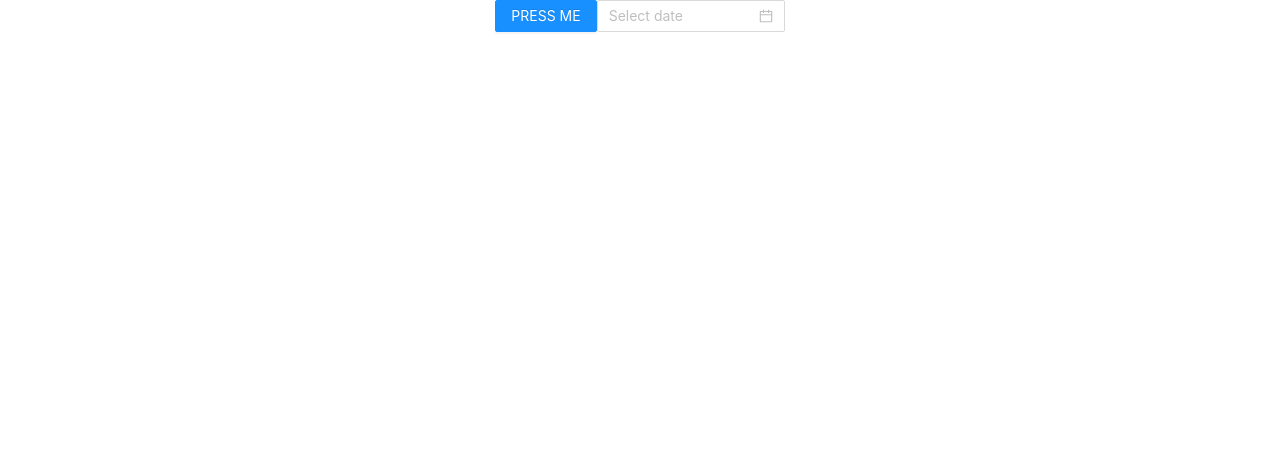
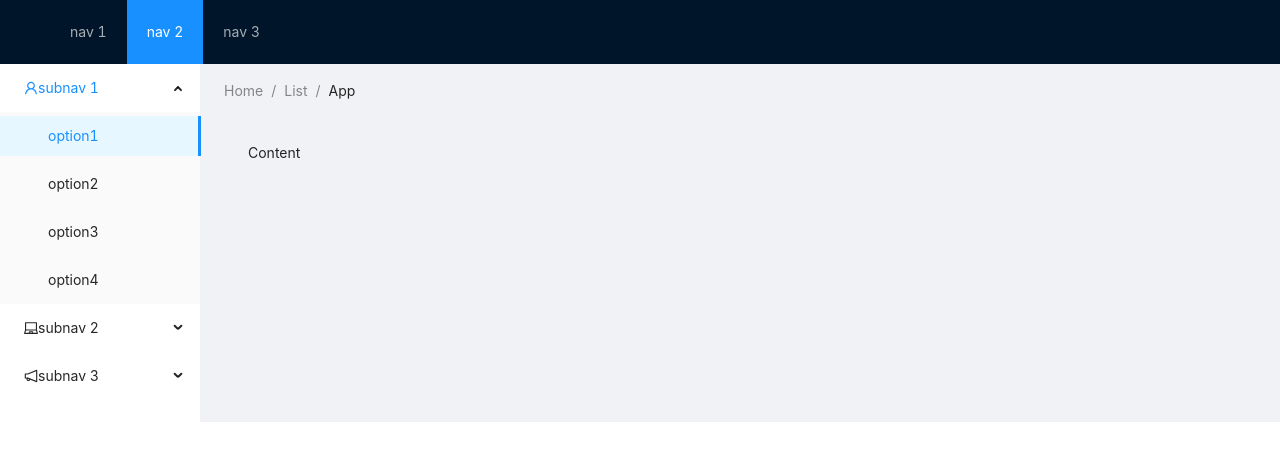
Before and after one commit to petmongrels/psr-admin-app, a React (Create React App) app: page / in a window 1280 px wide. Shown: the top 460 px of the page. Built offline with nearby package versions, Linux system fonts and the light colour scheme.

Commit message:
Basic layout

```diff
--- a/src/App.js
+++ b/src/App.js
@@ -2,14 +2,10 @@
 import './App.css';
 import { Button, DatePicker } from 'antd';
 import 'antd/dist/antd.css';
+import {serviceList} from "./service/ServiceList";
 
 function App() {
-  return (
-    <div className="App">
-        <Button type="primary">PRESS ME</Button>
-        <DatePicker />
-    </div>
-  );
+  return serviceList();
 }
 
 export default App;
--- /dev/null
+++ b/src/service/ServiceList.js
@@ -0,0 +1,91 @@
+import React, {useState} from 'react';
+import {Layout, Menu, Breadcrumb} from 'antd';
+import {UserOutlined, LaptopOutlined, NotificationOutlined} from '@ant-design/icons';
+
+export function serviceList(props) {
+    const {SubMenu} = Menu;
+    const {Header, Content, Sider} = Layout;
+
+    return (
+            <Layout>
+                <Header className="header">
+                    <div className="logo"/>
+                    <Menu theme="dark" mode="horizontal" defaultSelectedKeys={['2']}>
+                        <Menu.Item key="1">nav 1</Menu.Item>
+                        <Menu.Item key="2">nav 2</Menu.Item>
+                        <Menu.Item key="3">nav 3</Menu.Item>
+                    </Menu>
+                </Header>
+                <Layout>
+                    <Sider width={200} className="site-layout-background">
+                        <Menu
+                            mode="inline"
+                            defaultSelectedKeys={['1']}
+                            defaultOpenKeys={['sub1']}
+                            style={{height: '100%', borderRight: 0}}
+                        >
+                            <SubMenu
+                                key="sub1"
+                                title={
+                                    <span>
+                <UserOutlined/>
+                subnav 1
+              </span>
+                                }
+                            >
+                                <Menu.Item key="1">option1</Menu.Item>
+                                <Menu.Item key="2">option2</Menu.Item>
+                                <Menu.Item key="3">option3</Menu.Item>
+                                <Menu.Item key="4">option4</Menu.Item>
+                            </SubMenu>
+                            <SubMenu
+                                key="sub2"
+                                title={
+                                    <span>
+                <LaptopOutlined/>
+                subnav 2
+              </span>
+                                }
+                            >
+                                <Menu.Item key="5">option5</Menu.Item>
+                                <Menu.Item key="6">option6</Menu.Item>
+                                <Menu.Item key="7">option7</Menu.Item>
+                                <Menu.Item key="8">option8</Menu.Item>
+                            </SubMenu>
+                            <SubMenu
+                                key="sub3"
+                                title={
+                                    <span>
+                <NotificationOutlined/>
+                subnav 3
+              </span>
+                                }
+                            >
+                                <Menu.Item key="9">option9</Menu.Item>
+                                <Menu.Item key="10">option10</Menu.Item>
+                                <Menu.Item key="11">option11</Menu.Item>
+                                <Menu.Item key="12">option12</Menu.Item>
+                            </SubMenu>
+                        </Menu>
+                    </Sider>
+                    <Layout style={{padding: '0 24px 24px'}}>
+                        <Breadcrumb style={{margin: '16px 0'}}>
+                            <Breadcrumb.Item>Home</Breadcrumb.Item>
+                            <Breadcrumb.Item>List</Breadcrumb.Item>
+                            <Breadcrumb.Item>App</Breadcrumb.Item>
+                        </Breadcrumb>
+                        <Content
+                            className="site-layout-background"
+                            style={{
+                                padding: 24,
+                                margin: 0,
+                                minHeight: 280,
+                            }}
+                        >
+                            Content
+                        </Content>
+                    </Layout>
+                </Layout>
+            </Layout>
+        );
+}
```
